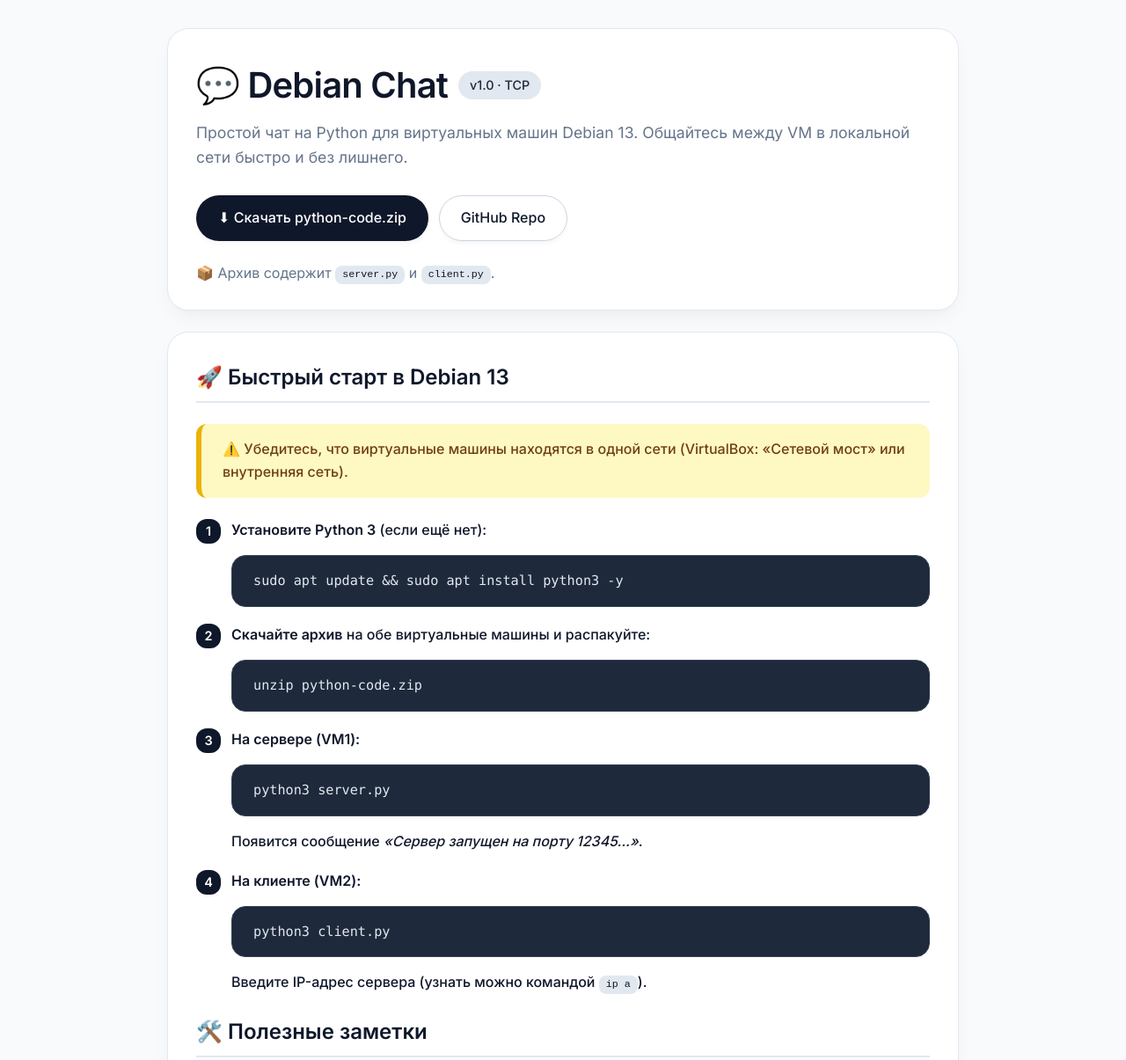
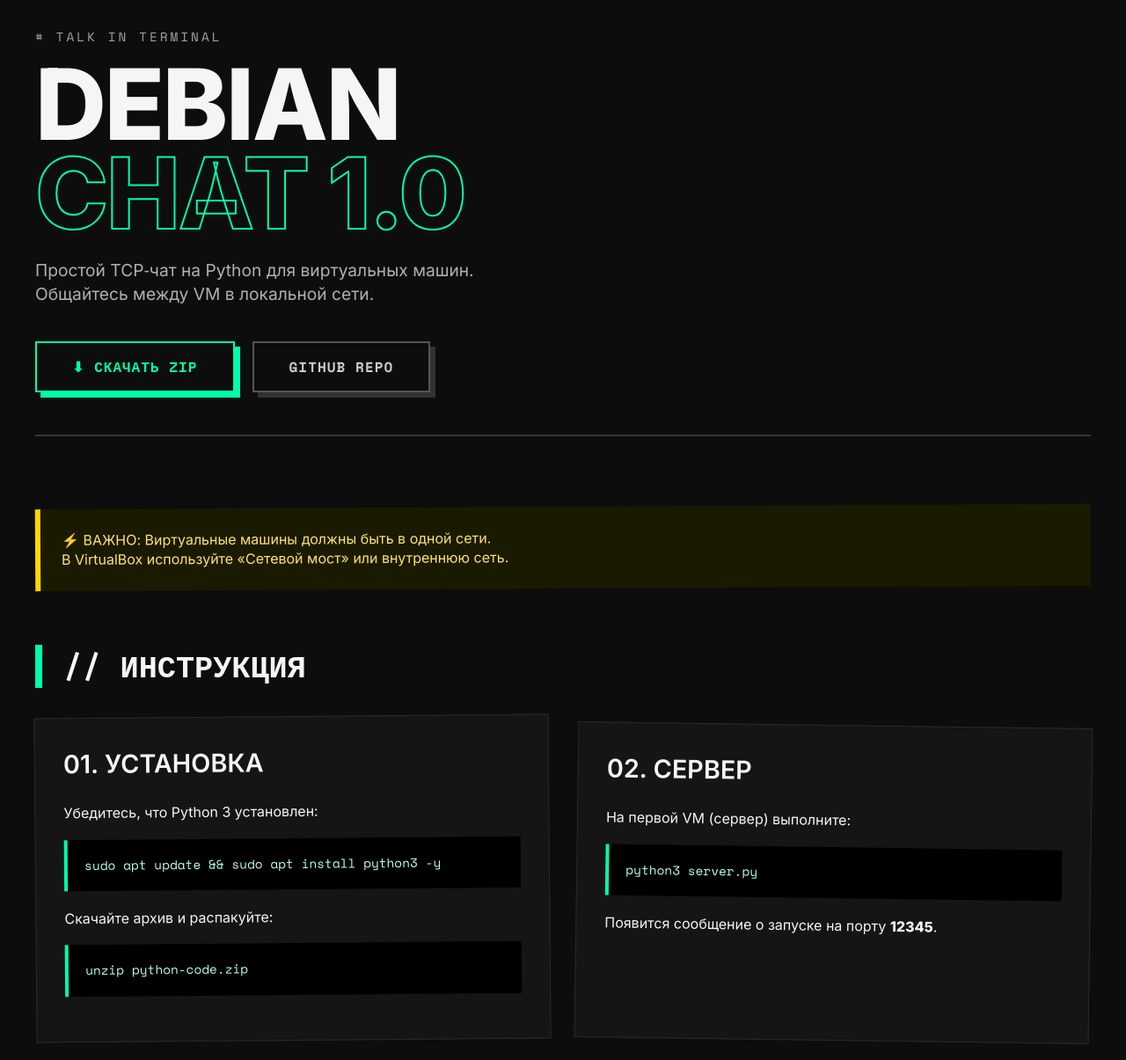
Before and after one commit to MaxGamers16/MaxGamers16.github.io, a plain HTML site: page index.html in a window 1280 px wide. Shown: the top 1205 px of the page at 88% size. Drawn offline with nearby package versions, Linux system fonts and the light colour scheme.

Commit message:
Update index.html

```diff
--- a/index.html
+++ b/index.html
@@ -3,11 +3,11 @@
 <head>
     <meta charset="UTF-8">
     <meta name="viewport" content="width=device-width, initial-scale=1.0">
-    <title>Debian Chat · MaxGamers16</title>
-    <!-- Подключаем современный шрифт -->
+    <title>DEBIAN CHAT · MaxGamers16</title>
+    <!-- Шрифты: смесь современного гротеска и моноширинного -->
     <link rel="preconnect" href="https://fonts.googleapis.com">
     <link rel="preconnect" href="https://fonts.gstatic.com" crossorigin>
-    <link href="https://fonts.googleapis.com/css2?family=Inter:opsz,wght@14..32,400;14..32,500;14..32,600&display=swap" rel="stylesheet">
+    <link href="https://fonts.googleapis.com/css2?family=Inter:wght@400;600;800&family=Space+Mono:wght@400;700&display=swap" rel="stylesheet">
     <style>
         * {
             margin: 0;
@@ -16,315 +16,315 @@
         }
 
         body {
-            font-family: 'Inter', -apple-system, BlinkMacSystemFont, sans-serif;
-            background: #f8fafc;
-            color: #0f172a;
-            line-height: 1.6;
-            padding: 2rem 1rem;
-            transition: background 0.2s, color 0.2s;
-        }
-
-        /* Тёмная тема (определяется автоматически) */
-        @media (prefers-color-scheme: dark) {
-            body {
-                background: #0b1120;
-                color: #e2e8f0;
-            }
-            .card {
-                background: #1e293b !important;
-                border: 1px solid #334155 !important;
-            }
-            .code-block {
-                background: #0f172a !important;
-                color: #cbd5e1 !important;
-                border: 1px solid #334155;
-            }
-            .warning {
-                background: #332211 !important;
-                border-left-color: #f59e0b !important;
-                color: #fcd34d !important;
-            }
-            a {
-                color: #90cdf4;
-            }
-            .btn {
-                background: #2563eb !important;
-                color: white !important;
-            }
-            .btn:hover {
-                background: #1d4ed8 !important;
-            }
-            .badge {
-                background: #334155 !important;
-                color: #cbd5e1 !important;
-            }
+            background: #0D0D0D;
+            color: #F5F5F5;
+            font-family: 'Inter', sans-serif;
+            line-height: 1.4;
+            padding: 2rem 1.5rem;
         }
 
         .container {
-            max-width: 900px;
+            max-width: 1200px;
             margin: 0 auto;
         }
 
-        /* Карточка */
-        .card {
-            background: white;
-            border-radius: 24px;
-            padding: 2rem 2rem 1.8rem;
-            margin-bottom: 1.5rem;
-            box-shadow: 0 10px 25px -5px rgba(0, 0, 0, 0.05), 0 8px 10px -6px rgba(0, 0, 0, 0.02);
-            border: 1px solid #e2e8f0;
-            transition: transform 0.2s, box-shadow 0.2s;
+        /* --- ЗАГОЛОВОК В СТИЛЕ "WE DO DESIGN DIFFERENTLY" --- */
+        .hero {
+            margin-bottom: 5rem;
+            border-bottom: 2px solid #333;
+            padding-bottom: 3rem;
         }
 
-        .card:hover {
-            box-shadow: 0 20px 30px -10px rgba(0, 0, 0, 0.1);
+        .pretitle {
+            font-family: 'Space Mono', monospace;
+            font-size: 0.9rem;
+            letter-spacing: 3px;
+            color: #A0A0A0;
+            margin-bottom: 1rem;
+            text-transform: uppercase;
         }
 
         h1 {
-            font-size: 2.5rem;
-            font-weight: 700;
+            font-size: clamp(3.5rem, 12vw, 7rem);
+            font-weight: 800;
+            line-height: 0.9;
+            text-transform: uppercase;
             letter-spacing: -0.02em;
-            margin-bottom: 0.5rem;
-            display: flex;
-            align-items: center;
-            gap: 12px;
         }
 
-        h1 .badge {
-            font-size: 0.9rem;
-            font-weight: 500;
-            background: #e2e8f0;
-            color: #1e293b;
-            padding: 0.25rem 0.8rem;
-            border-radius: 30px;
-            letter-spacing: normal;
-        }
-
-        h2 {
-            font-size: 1.5rem;
-            font-weight: 600;
-            margin: 1.5rem 0 1rem;
-            border-bottom: 2px solid #e2e8f0;
-            padding-bottom: 0.5rem;
-        }
-
-        h2:first-of-type {
-            margin-top: 0;
+        h1 .line2 {
+            display: block;
+            color: transparent;
+            -webkit-text-stroke: 2px #00FFAA;
+            text-stroke: 2px #00FFAA;
         }
 
         .subhead {
-            font-size: 1.1rem;
-            color: #64748b;
-            margin-bottom: 1.8rem;
+            font-size: 1.2rem;
+            margin-top: 1.5rem;
+            color: #B0B0B0;
+            max-width: 600px;
+            font-weight: 400;
         }
 
-        /* Кнопки */
+        /* --- КНОПКИ В НЕБРЕЖНОМ СТИЛЕ --- */
         .btn-group {
             display: flex;
             flex-wrap: wrap;
-            gap: 12px;
-            margin: 1.5rem 0;
+            gap: 20px;
+            margin-top: 2.5rem;
         }
 
         .btn {
-            display: inline-flex;
-            align-items: center;
-            gap: 8px;
-            background: #0f172a;
-            color: white;
-            font-weight: 500;
-            padding: 0.75rem 1.5rem;
-            border-radius: 60px;
+            font-family: 'Space Mono', monospace;
+            font-weight: 700;
+            text-transform: uppercase;
             text-decoration: none;
-            transition: all 0.2s;
-            border: 1px solid transparent;
-            box-shadow: 0 4px 6px -2px rgba(0, 0, 0, 0.05);
-            font-size: 1rem;
+            padding: 1rem 2.5rem;
+            border: 2px solid #00FFAA;
+            color: #00FFAA;
+            background: transparent;
+            transition: 0.2s;
+            letter-spacing: 1px;
+            position: relative;
+            box-shadow: 6px 6px 0 #00FFAA;
         }
 
         .btn:hover {
-            background: #1e293b;
-            transform: translateY(-2px);
-            box-shadow: 0 8px 12px -4px rgba(0, 0, 0, 0.1);
+            background: #00FFAA;
+            color: #0D0D0D;
+            box-shadow: 2px 2px 0 #00FFAA;
+            transform: translate(4px, 4px);
         }
 
         .btn-outline {
-            background: transparent;
-            color: #0f172a;
-            border: 1px solid #cbd5e1;
+            border: 2px solid #555;
+            color: #CCC;
+            box-shadow: 6px 6px 0 #333;
         }
 
         .btn-outline:hover {
-            background: #f1f5f9;
-            color: #0f172a;
+            background: #333;
+            color: #FFF;
+            box-shadow: 2px 2px 0 #333;
+            transform: translate(4px, 4px);
         }
 
-        /* Блоки с кодом */
-        .code-block {
-            background: #1e293b;
-            color: #e2e8f0;
-            padding: 1rem 1.5rem;
-            border-radius: 16px;
-            font-family: 'SF Mono', 'Menlo', 'Monaco', 'Cascadia Code', 'Consolas', monospace;
-            font-size: 0.95rem;
-            overflow-x: auto;
-            margin: 1rem 0;
-            border: 1px solid #334155;
+        /* --- СЕКЦИИ С ИНСТРУКЦИЯМИ (КАРТОЧКИ С НАКЛОНОМ) --- */
+        .section-title {
+            font-family: 'Space Mono', monospace;
+            font-size: 2.2rem;
+            font-weight: 700;
+            margin: 4rem 0 2rem;
+            text-transform: uppercase;
+            border-left: 8px solid #00FFAA;
+            padding-left: 1.5rem;
         }
 
-        .inline-code {
-            background: #e2e8f0;
-            color: #0f172a;
-            padding: 0.2rem 0.5rem;
-            border-radius: 8px;
-            font-family: monospace;
-            font-size: 0.9em;
+        .grid-2col {
+            display: grid;
+            grid-template-columns: 1fr 1fr;
+            gap: 30px;
         }
 
-        /* Предупреждение */
-        .warning {
-            background: #fef9c3;
-            border-left: 6px solid #eab308;
-            padding: 1rem 1.5rem;
-            border-radius: 12px;
-            color: #713f12;
-            font-weight: 500;
-            margin: 1.5rem 0;
+        .info-card {
+            background: #151515;
+            padding: 2rem;
+            border: 1px solid #2A2A2A;
+            transform: rotate(-0.5deg);
+            transition: transform 0.2s;
         }
 
-        /* Список шагов */
-        .steps {
-            list-style: none;
-            counter-reset: step-counter;
-            margin: 1.5rem 0;
+        .info-card:nth-child(even) {
+            transform: rotate(0.8deg);
+            margin-top: 10px;
         }
 
-        .steps li {
-            counter-increment: step-counter;
-            margin-bottom: 1.2rem;
-            padding-left: 2.5rem;
-            position: relative;
-            font-weight: 500;
+        .info-card:hover {
+            transform: rotate(0deg);
+            border-color: #00FFAA;
         }
 
-        .steps li::before {
-            content: counter(step-counter);
-            background: #0f172a;
-            color: white;
+        .info-card h3 {
+            font-size: 1.8rem;
             font-weight: 600;
-            width: 28px;
-            height: 28px;
-            border-radius: 12px;
-            display: inline-flex;
-            align-items: center;
-            justify-content: center;
-            position: absolute;
-            left: 0;
-            top: 0;
-            font-size: 0.9rem;
+            margin-bottom: 1.5rem;
+            text-transform: uppercase;
         }
 
-        /* Футер */
-        .footer {
-            text-align: center;
-            margin-top: 2rem;
-            color: #64748b;
+        .code-block {
+            background: #000;
+            padding: 1.2rem;
+            font-family: 'Space Mono', monospace;
             font-size: 0.9rem;
+            border-left: 4px solid #00FFAA;
+            margin: 1.2rem 0;
+            color: #BBFFEE;
+            overflow-x: auto;
         }
 
-        .footer a {
+        .warning {
+            background: #1A1A00;
+            border-left: 6px solid #FFD700;
+            padding: 1.5rem;
+            margin: 2rem 0;
+            font-weight: 500;
+            color: #FFE270;
+            transform: rotate(-0.3deg);
+        }
+
+        .steps-list {
+            list-style: none;
+        }
+
+        .steps-list li {
+            margin-bottom: 2rem;
+            font-size: 1.1rem;
+            border-bottom: 1px dashed #444;
+            padding-bottom: 1.5rem;
+        }
+
+        .steps-list strong {
+            color: #00FFAA;
+            font-family: 'Space Mono', monospace;
+            font-size: 1.3rem;
+            display: block;
+            margin-bottom: 0.5rem;
+        }
+
+        /* --- ФУТЕР В СТИЛЕ СКРИНШОТА --- */
+        .footer-contact {
+            margin-top: 6rem;
+            padding-top: 3rem;
+            border-top: 2px solid #333;
+            display: flex;
+            flex-wrap: wrap;
+            justify-content: space-between;
+            align-items: center;
+        }
+
+        .contact-line {
+            font-family: 'Space Mono', monospace;
+            font-size: 1.2rem;
+            letter-spacing: 2px;
+        }
+
+        .contact-details {
+            display: flex;
+            gap: 40px;
+            color: #AAA;
+        }
+
+        .contact-details span {
+            color: #00FFAA;
+            margin-right: 8px;
+        }
+
+        a {
             color: inherit;
             text-decoration: underline;
-            text-underline-offset: 3px;
+            text-underline-offset: 4px;
+            text-decoration-color: #00FFAA;
         }
 
         /* Адаптив */
-        @media (max-width: 600px) {
+        @media (max-width: 700px) {
+            .grid-2col {
+                grid-template-columns: 1fr;
+            }
             h1 {
-                font-size: 2rem;
-                flex-wrap: wrap;
+                font-size: 3.5rem;
             }
-            .card {
-                padding: 1.5rem;
+            .footer-contact {
+                flex-direction: column;
+                align-items: flex-start;
+                gap: 20px;
             }
         }
     </style>
 </head>
 <body>
     <div class="container">
-        <!-- Заголовок -->
-        <div class="card">
+        <!-- HERO SECTION — как "WE DO DESIGN DIFFERENTLY" -->
+        <div class="hero">
+            <div class="pretitle"># TALK IN TERMINAL</div>
             <h1>
-                💬 Debian Chat
-                <span class="badge">v1.0 · TCP</span>
+                DEBIAN<br>
+                <span class="line2">CHAT 1.0</span>
             </h1>
             <div class="subhead">
-                Простой чат на Python для виртуальных машин Debian 13.
-                Общайтесь между VM в локальной сети быстро и без лишнего.
+                Простой TCP‑чат на Python для виртуальных машин.<br>
+                Общайтесь между VM в локальной сети.
             </div>
             <div class="btn-group">
-                <a href="https://github.com/MaxGamers16/MaxGamers16.github.io/releases/latest" class="btn">
-                    ⬇ Скачать python-code.zip
-                </a>
-                <a href="https://github.com/MaxGamers16/MaxGamers16.github.io" class="btn btn-outline">
-                    GitHub Repo
-                </a>
+                <a href="https://github.com/MaxGamers16/MaxGamers16.github.io/releases/latest" class="btn">⬇ СКАЧАТЬ ZIP</a>
+                <a href="https://github.com/MaxGamers16/MaxGamers16.github.io" class="btn btn-outline">GITHUB REPO</a>
             </div>
-            <p style="color: #64748b; margin-top: 1rem;">
-                📦 Архив содержит <code class="inline-code">server.py</code> и <code class="inline-code">client.py</code>.
-            </p>
         </div>
 
-        <!-- Инструкция -->
-        <div class="card">
-            <h2>🚀 Быстрый старт в Debian 13</h2>
+        <!-- ПРЕДУПРЕЖДЕНИЕ — как заметный блок -->
+        <div class="warning">
+            ⚡ ВАЖНО: Виртуальные машины должны быть в одной сети.<br>
+            В VirtualBox используйте «Сетевой мост» или внутреннюю сеть.
+        </div>
 
-            <div class="warning">
-                ⚠️ Убедитесь, что виртуальные машины находятся в одной сети (VirtualBox: «Сетевой мост» или внутренняя сеть).
+        <!-- БЫСТРЫЙ СТАРТ + ИНСТРУКЦИЯ (карточки с наклоном) -->
+        <div class="section-title">// ИНСТРУКЦИЯ</div>
+        <div class="grid-2col">
+            <div class="info-card">
+                <h3>01. УСТАНОВКА</h3>
+                <p>Убедитесь, что Python 3 установлен:</p>
+                <div class="code-block">sudo apt update && sudo apt install python3 -y</div>
+                <p>Скачайте архив и распакуйте:</p>
+                <div class="code-block">unzip python-code.zip</div>
             </div>
+            <div class="info-card">
+                <h3>02. СЕРВЕР</h3>
+                <p>На первой VM (сервер) выполните:</p>
+                <div class="code-block">python3 server.py</div>
+                <p>Появится сообщение о запуске на порту <strong>12345</strong>.</p>
+            </div>
+            <div class="info-card">
+                <h3>03. КЛИЕНТ</h3>
+                <p>На второй VM запустите клиент:</p>
+                <div class="code-block">python3 client.py</div>
+                <p>Введите IP сервера (узнать командой <code>ip a</code>).</p>
+            </div>
+            <div class="info-card">
+                <h3>04. ОБЩЕНИЕ</h3>
+                <p>Всё готово! Набирайте сообщения и жмите Enter.</p>
+                <p>Для выхода нажмите <code>Ctrl+C</code>.</p>
+                <p style="margin-top:1.5rem;"><a href="https://maxgamers16.github.io/">📖 Полная веб-инструкция →</a></p>
+            </div>
+        </div>
 
-            <ol class="steps">
+        <!-- ДОПОЛНИТЕЛЬНЫЕ ЗАМЕТКИ (в стиле списка) -->
+        <div style="margin: 4rem 0;">
+            <ul class="steps-list">
                 <li>
-                    <strong>Установите Python 3</strong> (если ещё нет):
-                    <div class="code-block">sudo apt update && sudo apt install python3 -y</div>
+                    <strong>Порт и файрвол</strong>
+                    Если подключение не проходит, откройте порт 12345:
+                    <div class="code-block">sudo ufw allow 12345/tcp</div>
                 </li>
                 <li>
-                    <strong>Скачайте архив</strong> на обе виртуальные машины и распакуйте:
-                    <div class="code-block">unzip python-code.zip</div>
+                    <strong>Архив содержит</strong>
+                    <code>server.py</code> и <code>client.py</code>. Актуальная версия всегда в
+                    <a href="https://github.com/MaxGamers16/MaxGamers16.github.io/releases/latest">Releases</a>.
                 </li>
-                <li>
-                    <strong>На сервере (VM1):</strong>
-                    <div class="code-block">python3 server.py</div>
-                    Появится сообщение <em>«Сервер запущен на порту 12345...»</em>.
-                </li>
-                <li>
-                    <strong>На клиенте (VM2):</strong>
-                    <div class="code-block">python3 client.py</div>
-                    Введите IP-адрес сервера (узнать можно командой <code class="inline-code">ip a</code>).
-                </li>
-            </ol>
-
-            <h2>🛠️ Полезные заметки</h2>
-            <ul style="margin-left: 1.5rem; list-style-type: '🔹 ';">
-                <li style="margin-bottom: 0.5rem;">Порт по умолчанию <strong>12345</strong>. Изменить можно в переменной <code class="inline-code">PORT</code> внутри скриптов.</li>
-                <li style="margin-bottom: 0.5rem;">Если подключение не устанавливается, разрешите порт в файрволе:
-                    <div class="code-block">sudo ufw allow 12345/tcp</div>
-                </li>
-                <li>Для выхода из чата нажмите <code class="inline-code">Ctrl+C</code>.</li>
             </ul>
         </div>
 
-        <!-- О проекте -->
-        <div class="card" style="text-align: center;">
-            <p style="margin-bottom: 0.5rem;">🧑‍💻 Автор: <strong>MaxGamers16</strong></p>
-            <p>⭐ Не забудьте поставить звёздочку репозиторию, если проект оказался полезным!</p>
-            <div style="margin-top: 1.5rem;">
-                <a href="https://github.com/MaxGamers16" style="text-decoration: none; color: inherit;">github.com/MaxGamers16</a>
+        <!-- КОНТАКТНАЯ ИНФОРМАЦИЯ как на скриншоте -->
+        <div class="footer-contact">
+            <div class="contact-line">CONTACT //</div>
+            <div class="contact-details">
+                <div><span>📧</span> maxgamers16@github</div>
+                <div><span>🌐</span> maxgamers16.github.io</div>
+                <div><span>💬</span> GitHub Issues</div>
             </div>
         </div>
-
-        <div class="footer">
-            📡 Работает на <a href="https://pages.github.com" target="_blank">GitHub Pages</a> · Обновлено 2025
+        <div style="margin-top: 2rem; font-family: 'Space Mono', monospace; color: #666; text-align: right;">
+            WE DO CODE DIFFERENTLY
         </div>
     </div>
 </body>
```
